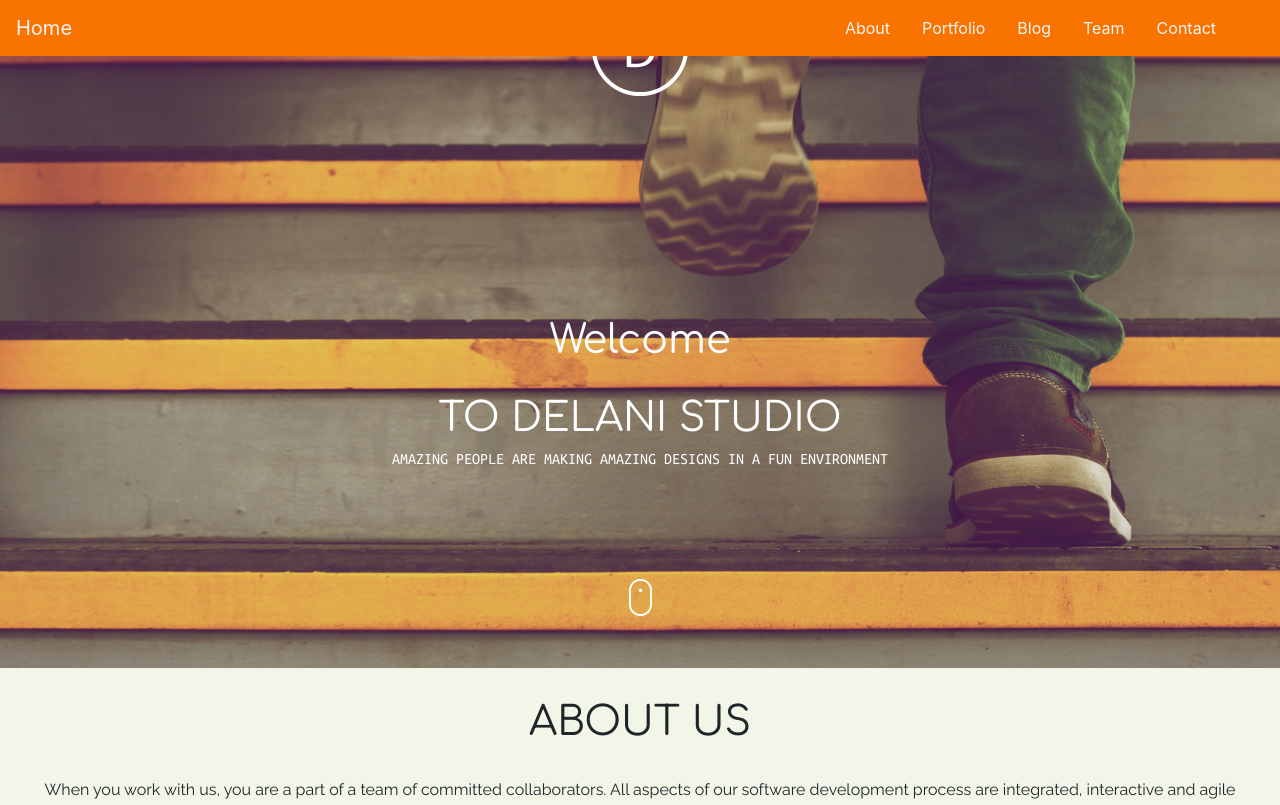
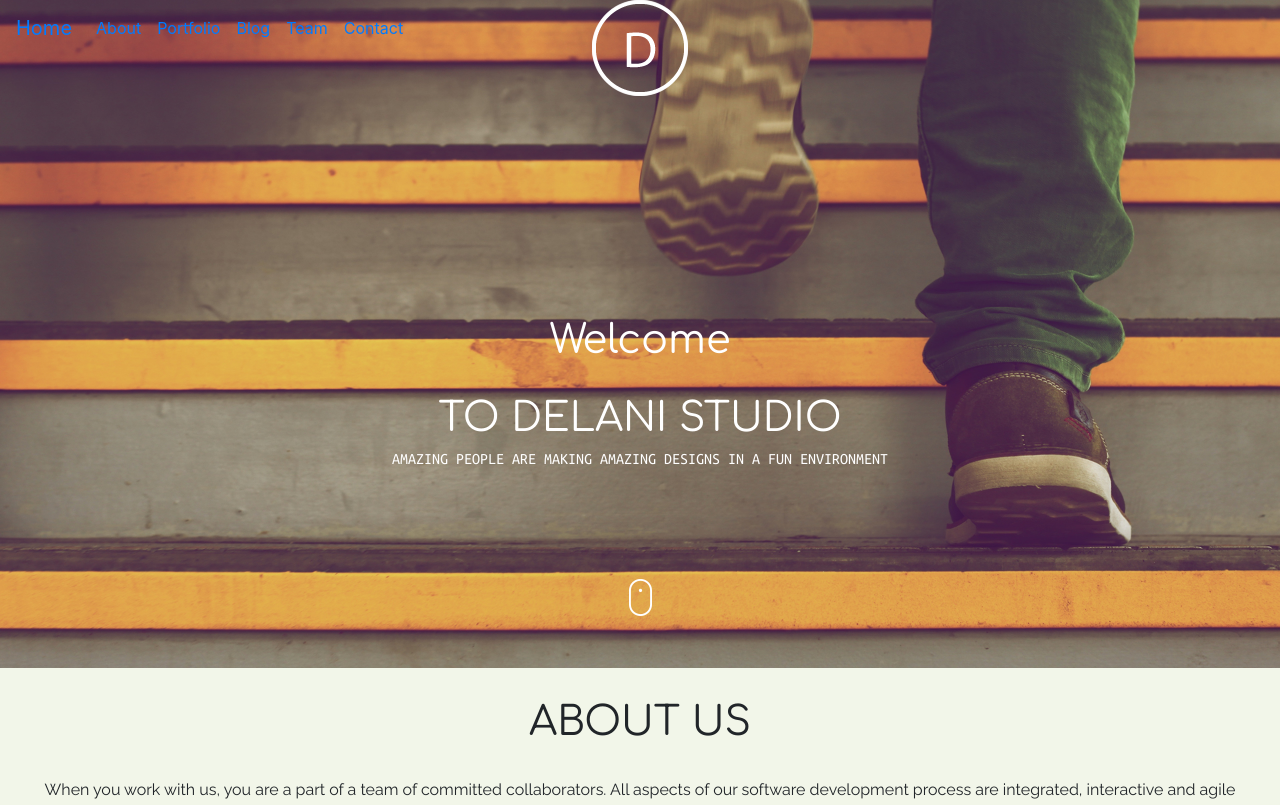
Before and after one commit to DNyakonyu/Delani_Studio, a plain HTML site: page index.html in a window 1280 px wide. Shown: the top 805 px of the page. Drawn offline with nearby package versions, Linux system fonts and the light colour scheme.

Commit message:
Updated main.css by removing navbar

```diff
--- a/css/main.css
+++ b/css/main.css
@@ -9,23 +9,6 @@ body {
   margin: 0;
   background: #f2f6e9;
 }
-
-.navbar{ background:#F97300;}
-
-.nav-link , .navbar-brand{ color: #f4f4f4; cursor: pointer;}
-
-.nav-link{ margin-right: 1em !important;}
-
-.nav-link:hover{ background: #f4f4f4; color: #f97300; }
-
-.navbar-collapse{ justify-content: flex-end;}
-
-.navbar-toggler{  background:#fff !important;}
-
-
-
-
-
 
 
 * {
```
